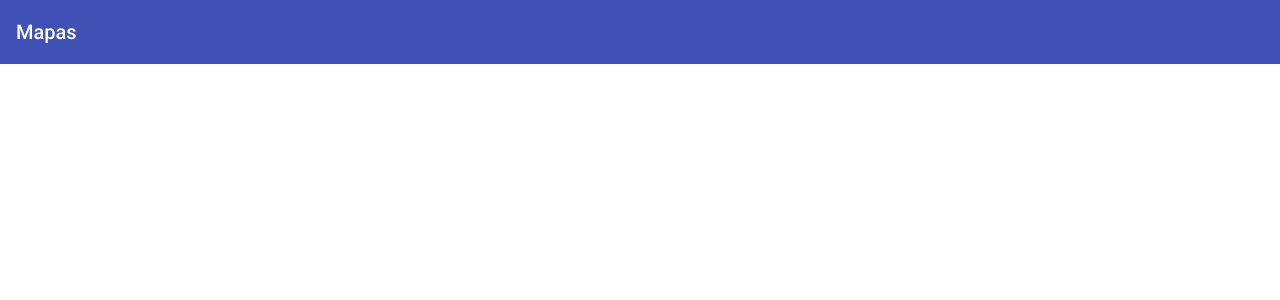
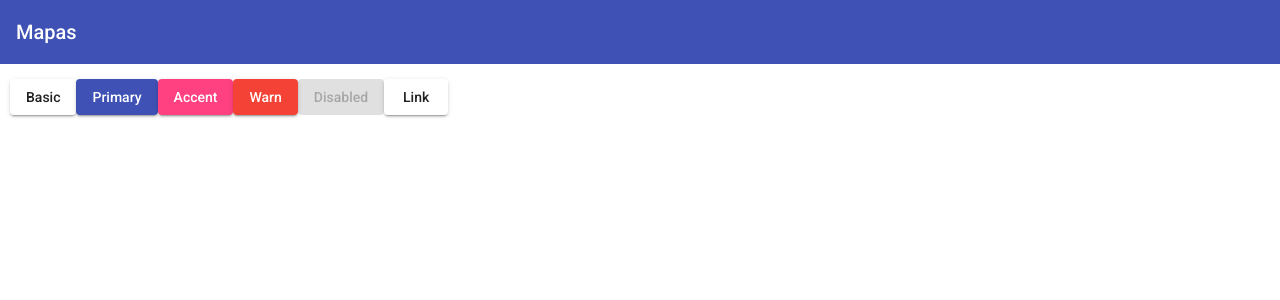
Before and after one commit to jonanv/maps-angularjs, an Angular app: page / in a window 1280 px wide. Shown: the top 300 px of the page. Built offline with nearby package versions, Linux system fonts and the light colour scheme.

Commit message:
Se importan botones de angular material

```diff
--- a/src/app/app.component.html
+++ b/src/app/app.component.html
@@ -1,3 +1,12 @@
 <mat-toolbar color="primary">
     <span>Mapas</span>
 </mat-toolbar>
+
+<div class="main-container">
+    <button mat-raised-button>Basic</button>
+    <button mat-raised-button color="primary">Primary</button>
+    <button mat-raised-button color="accent">Accent</button>
+    <button mat-raised-button color="warn">Warn</button>
+    <button mat-raised-button disabled>Disabled</button>
+    <a mat-raised-button routerLink=".">Link</a>
+</div>
--- a/src/app/app.module.ts
+++ b/src/app/app.module.ts
@@ -4,8 +4,10 @@
 import { AppRoutingModule } from './app-routing.module';
 import { AppComponent } from './app.component';
 
+// Angular Material
 import { BrowserAnimationsModule } from '@angular/platform-browser/animations';
 import { MatToolbarModule } from '@angular/material/toolbar';
+import { MatButtonModule } from '@angular/material/button';
 
 @NgModule({
   declarations: [
@@ -15,7 +17,8 @@
     BrowserModule,
     AppRoutingModule,
     BrowserAnimationsModule,
-    MatToolbarModule
+    MatToolbarModule,
+    MatButtonModule
   ],
   providers: [],
   bootstrap: [AppComponent]
--- a/src/styles.css
+++ b/src/styles.css
@@ -11,5 +11,6 @@
 }
 
 .main-container {
-    margin-top: 10px;
+    margin-top: 5px;
+    padding: 10px;
 }
```
